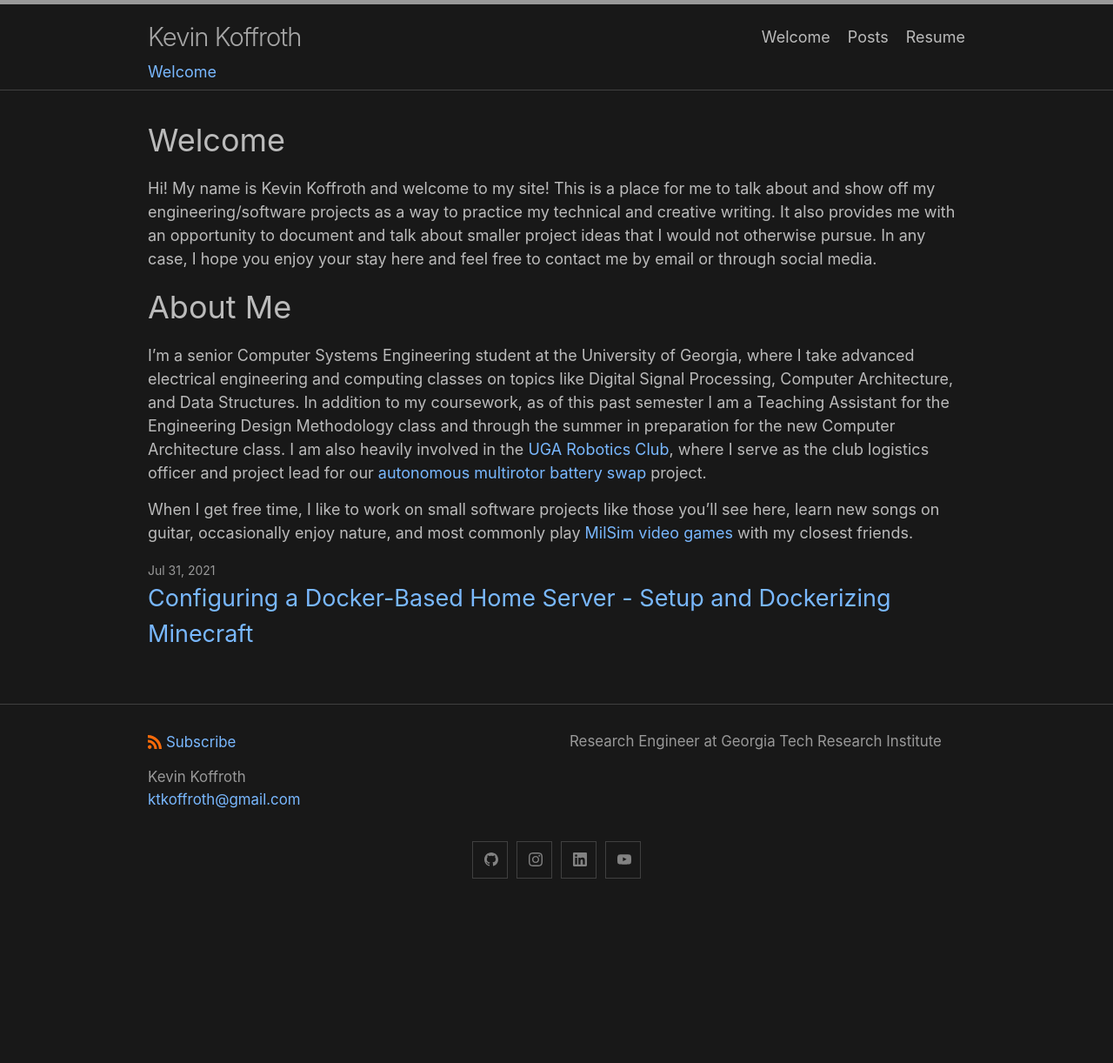
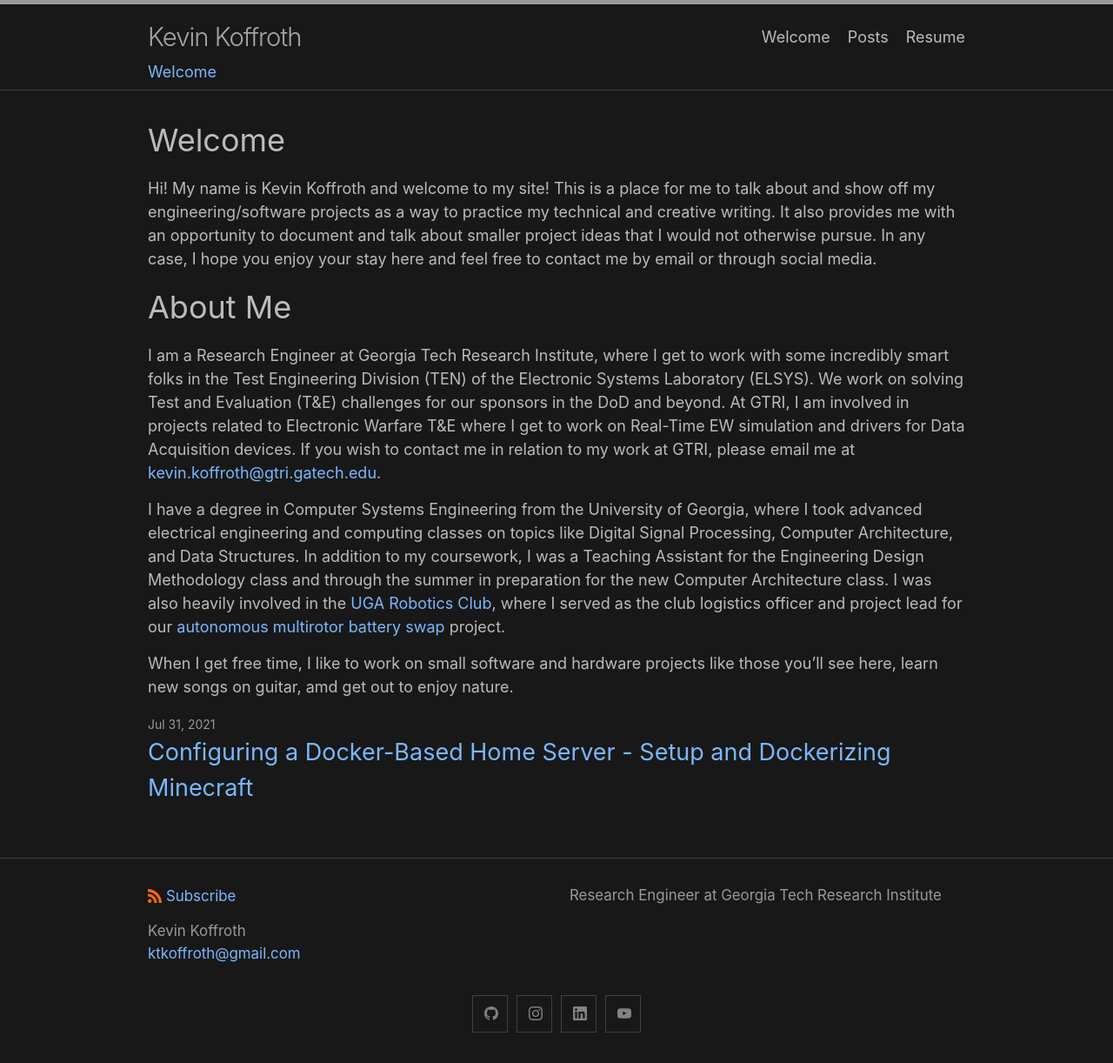
Before and after one commit to ktkoffroth/ktkoffroth.github.io, a Jekyll site: the page built from index.md, in a window 1280 px wide. Shown: the whole page at 87% size. Built offline with Jekyll 4.4.1, drawn with Linux system fonts in a browser that asks for light colours; before the commit the page ends 1045 px from its top, so only the background shows below that.

Commit message:
Update index.md

```diff
--- a/index.md
+++ b/index.md
@@ -10,6 +10,8 @@ Hi! My name is Kevin Koffroth and welcome to my site! This is a place for me to
 
 # About Me
 
-I’m a senior Computer Systems Engineering student at the University of Georgia, where I take advanced electrical engineering and computing classes on topics like Digital Signal Processing, Computer Architecture, and Data Structures. In addition to my coursework, as of this past semester I am a Teaching Assistant for the Engineering Design Methodology class and through the summer in preparation for the new Computer Architecture class. I am also heavily involved in the [UGA Robotics Club](https://engineering.uga.edu/current/student-organizations/robotics-club), where I serve as the club logistics officer and project lead for our [autonomous multirotor battery swap](https://github.com/uga-robotics/AutonomousHexacopter) project.
+I am a Research Engineer at Georgia Tech Research Institute, where I get to work with some incredibly smart folks in the Test Engineering Division (TEN) of the Electronic Systems Laboratory (ELSYS). We work on solving Test and Evaluation (T&E) challenges for our sponsors in the DoD and beyond. At GTRI, I am involved in projects related to Electronic Warfare T&E where I get to work on Real-Time EW simulation and drivers for Data Acquisition devices. If you wish to contact me in relation to my work at GTRI, please email me at [kevin.koffroth@gtri.gatech.edu](mailto:kevin.koffroth@gtri.gatech.edu).
 
-When I get free time, I like to work on small software projects like those you'll see here, learn new songs on guitar, occasionally enjoy nature, and most commonly play [MilSim video games](https://en.wikipedia.org/wiki/MilSim#Video_games) with my closest friends.
+I have a degree in Computer Systems Engineering from the University of Georgia, where I took advanced electrical engineering and computing classes on topics like Digital Signal Processing, Computer Architecture, and Data Structures. In addition to my coursework, I was a Teaching Assistant for the Engineering Design Methodology class and through the summer in preparation for the new Computer Architecture class. I was also heavily involved in the [UGA Robotics Club](https://engineering.uga.edu/current/student-organizations/robotics-club), where I served as the club logistics officer and project lead for our [autonomous multirotor battery swap](https://github.com/uga-robotics/AutonomousHexacopter) project.
+
+When I get free time, I like to work on small software and hardware projects like those you'll see here, learn new songs on guitar, amd get out to enjoy nature.
```
